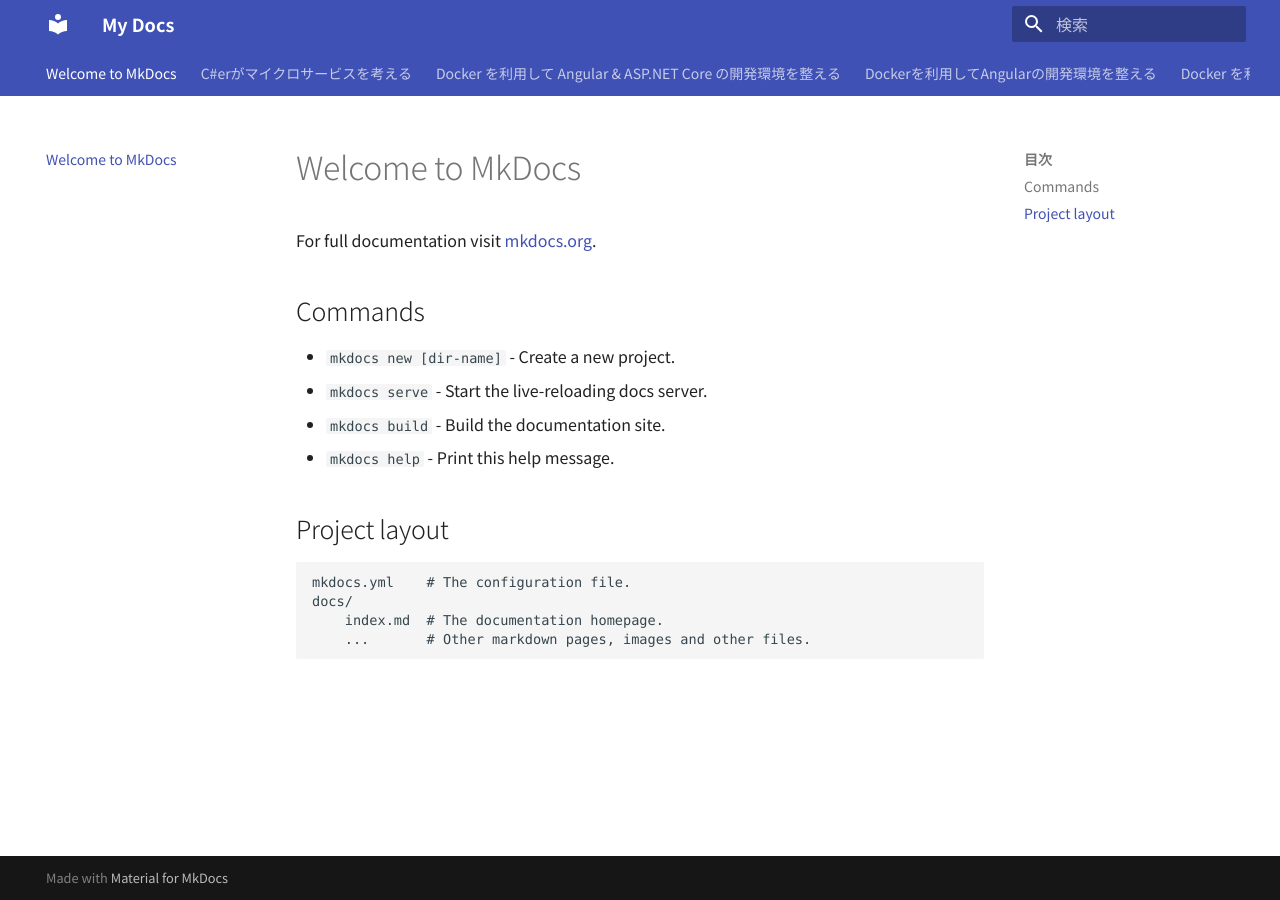
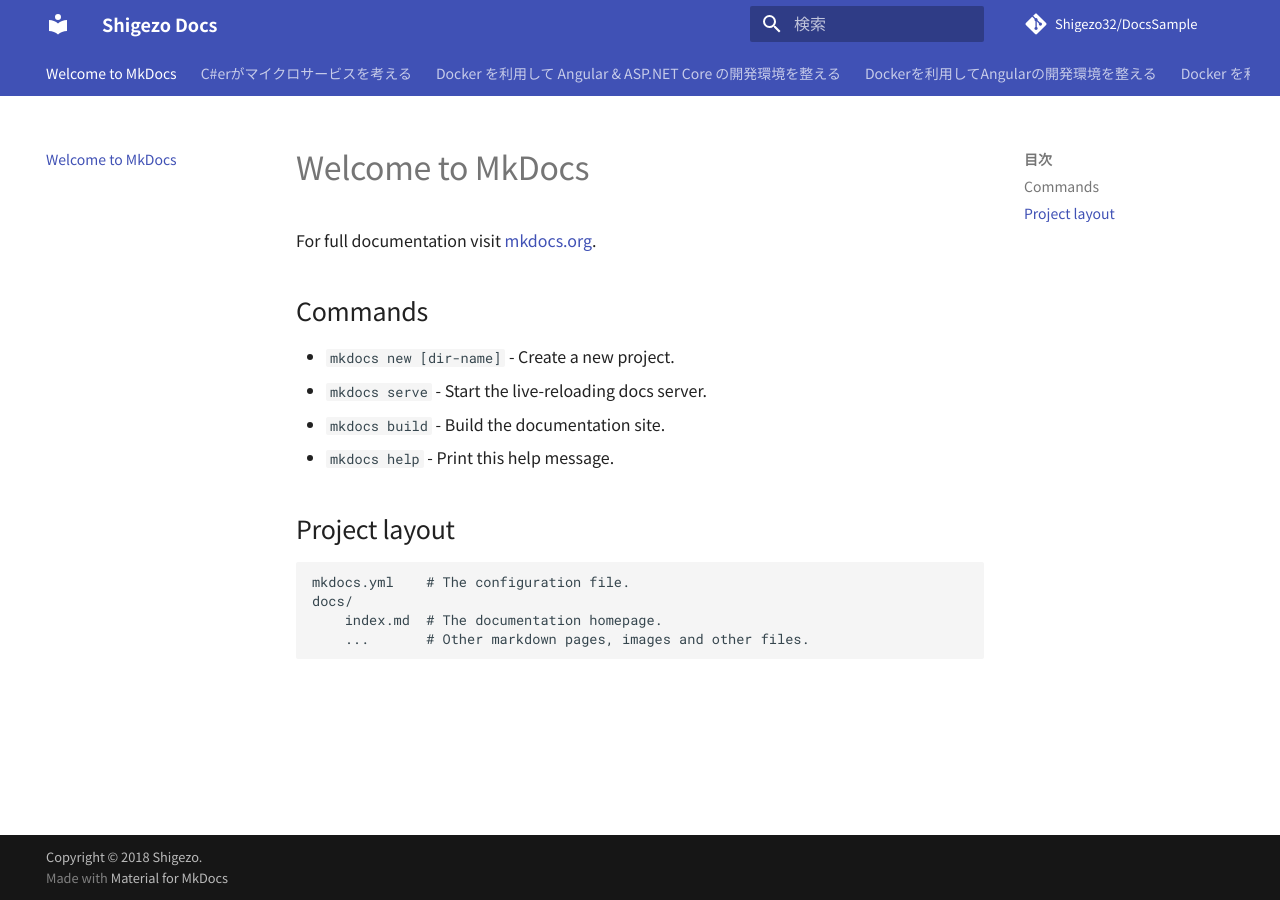
Before and after one commit to Shigezo32/MkDocs, an MkDocs documentation site: the page built from docs/index.md, in a window 1280 px wide. Built offline with MkDocs 1.6.1 and Material for MkDocs 9.7.7, drawn with Linux system fonts in a browser that asks for light colours; some web fonts are replaced; comment, search, counter and statistics services are not loaded.

Commit message:
設定を更新

```diff
--- a/mkdocs.yml
+++ b/mkdocs.yml
@@ -1,21 +1,54 @@
-site_name: My Docs
+# Project information
+site_name: 'Shigezo Docs'
+site_description: '個人用ドキュメント置き場。'
+site_author: 'Shigezo.'
+site_url: 'https://mkdocs-sample.azurewebsites.net/'
+
+# Repository
+repo_name: 'Shigezo32/DocsSample'
+repo_url: 'https://github.com/Shigezo32/DocsSample'
+
+# Copyright
+copyright: 'Copyright &copy; 2018 Shigezo.'
+
+# Configuration
 theme:
-  name: material
-  language: 'ja'
-  feature:
-    tabs: true
-extra_css:
-    - "https://fonts.googleapis.com/earlyaccess/notosansjp.css"
-    - "https://fonts.googleapis.com/css?family=Open+Sans:600,800"
-    - "css/custom.css"
+    name: material
+    language: 'ja'
+    palette:
+        primary: 'indigo'
+        accent: 'indigo'
+    font:
+        text: 'Roboto'
+        code: 'Roboto Mono'
+    feature:
+        tabs: true
+
+# Customization
 extra:
     search:
         language: 'jp'
     font:
         text: "Noto Sans JP"
         code: "Consolas"
+
+extra_css:
+    - "https://fonts.googleapis.com/earlyaccess/notosansjp.css"
+    - "https://fonts.googleapis.com/css?family=Open+Sans:600,800"
+    - "css/custom.css"
+
+# Extensions
 markdown_extensions:
     - admonition
+    - attr_list
     - codehilite
     - footnotes
     - pymdownx.keys
+    - pymdownx.magiclink
+    - pymdownx.mark
+    - pymdownx.superfences
+    - pymdownx.tasklist:
+        custom_checkbox: true
+    - pymdownx.tilde
+    - toc:
+        permalink: true
```
Also changed, not shown: .markdownlint.json, 1 other file.
